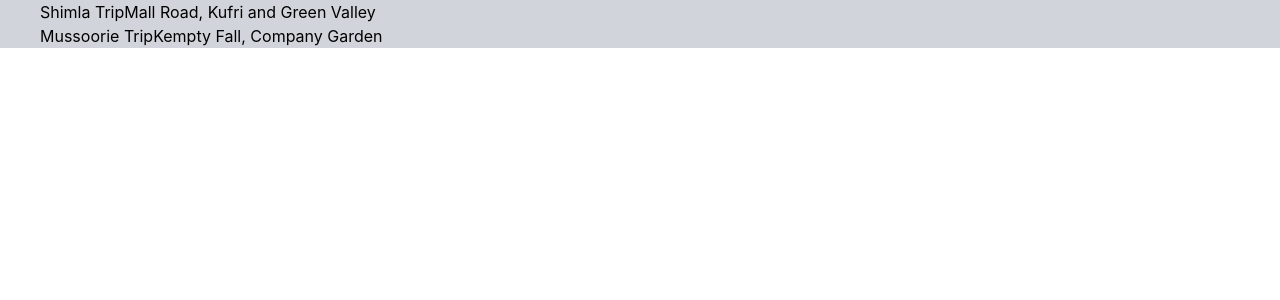
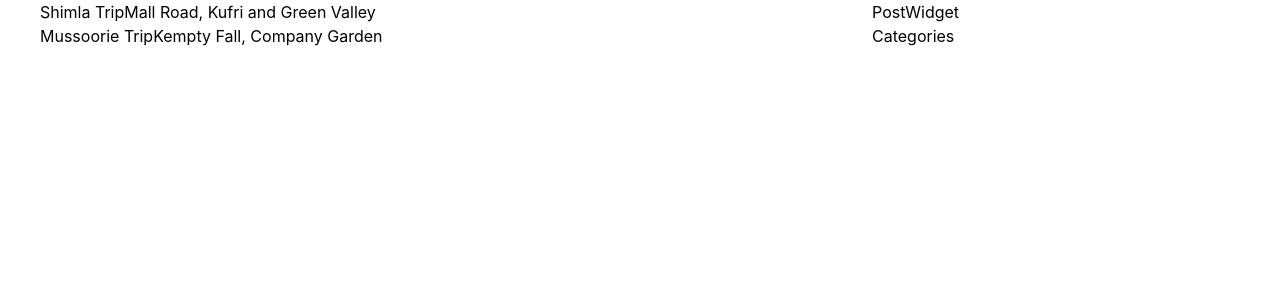
Before and after one commit to nishant26n/travel-blog, a Next.js app: page / in a window 1280 px wide. Shown: the top 300 px of the page. Built offline with nearby package versions, Linux system fonts and the light colour scheme.

Commit message:
created the components

```diff
--- /dev/null
+++ b/components/Categories.jsx
@@ -0,0 +1,7 @@
+import React from "react";
+
+const Categories = () => {
+  return <div>Categories</div>;
+};
+
+export default Categories;
--- /dev/null
+++ b/components/PostCard.jsx
@@ -0,0 +1,12 @@
+import React from "react";
+
+const PostCard = ({ post }) => {
+  return (
+    <div>
+      {post.title}
+      {post.excerpt}
+    </div>
+  );
+};
+
+export default PostCard;
--- /dev/null
+++ b/components/PostWidget.jsx
@@ -0,0 +1,7 @@
+import React from "react";
+
+const PostWidget = () => {
+  return <div>PostWidget</div>;
+};
+
+export default PostWidget;
--- /dev/null
+++ b/components/index.js
@@ -0,0 +1,3 @@
+export { default as PostCard } from "./PostCard";
+export { default as Categories } from "./Categories";
+export { default as PostWidget } from "./PostWidget";
--- a/pages/index.js
+++ b/pages/index.js
@@ -1,6 +1,5 @@
 import Head from "next/head";
-import Image from "next/image";
-import styles from "../styles/Home.module.css";
+import { PostCard, PostWidget, Categories } from "../components";
 
 const posts = [
   { title: "Shimla Trip", excerpt: "Mall Road, Kufri and Green Valley" },
@@ -9,7 +8,7 @@
 
 export default function Home() {
   return (
-    <div className="container mx-auto px-10 mb-8 bg-gray-300">
+    <div className="container mx-auto px-10 mb-8">
       <Head>
         <title>Travel Blog</title>
         <link rel="icon" href="/favicon.ico" />
@@ -17,17 +16,17 @@
 
       <div className="grid grid-cols-1 lg:grid-cols-12 gap-12">
         <div className="lg:col-span-8 col-span-1">
-          {posts.map((post, index) => (
-            <div key="index">
-              {post.title}
-              {post.excerpt}
-            </div>
+          {posts.map((post) => (
+            <PostCard post={post} key={post.title} />
           ))}
         </div>
-      </div>
 
-      <div className="lg:col-span-4 col-span-1">
-        <div className="lg:sticky relative top-8"></div>
+        <div className="lg:col-span-4 col-span-1">
+          <div className="lg:sticky relative top-8">
+            <PostWidget />
+            <Categories />
+          </div>
+        </div>
       </div>
     </div>
   );
```
